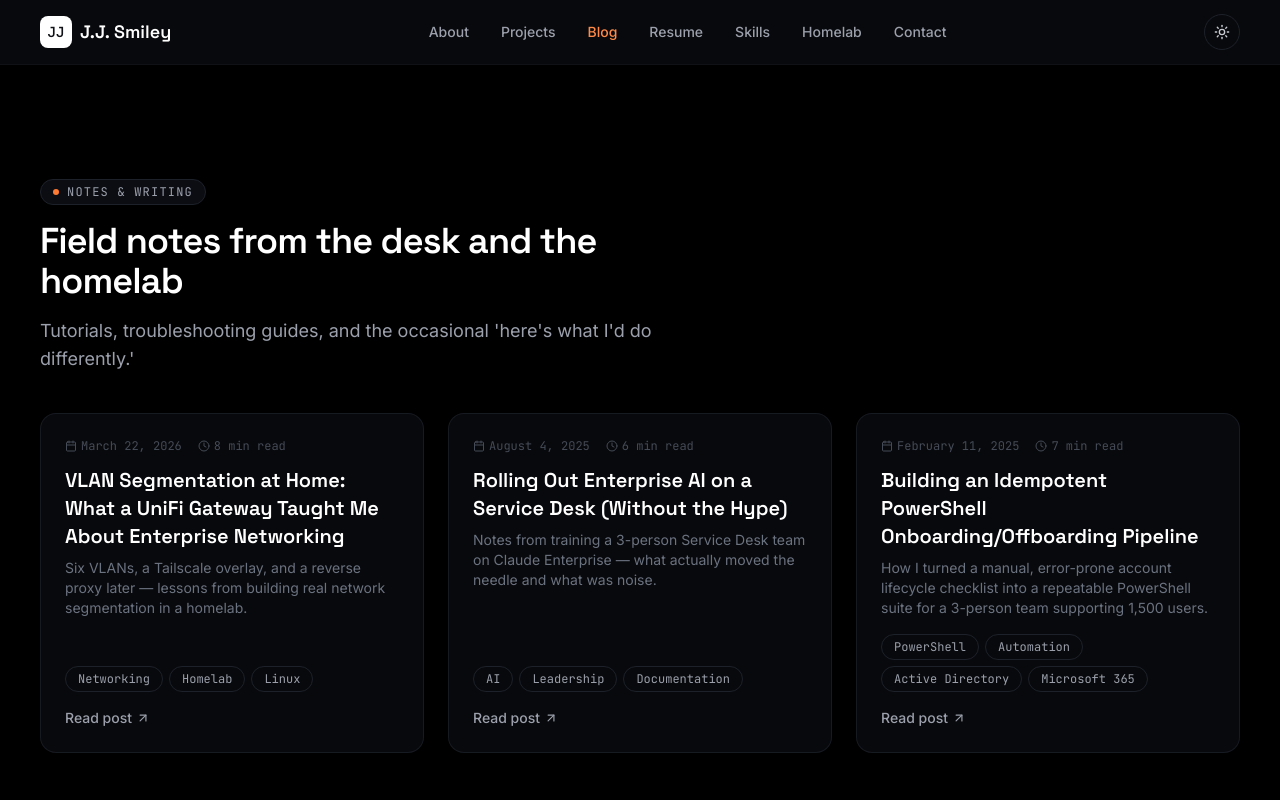
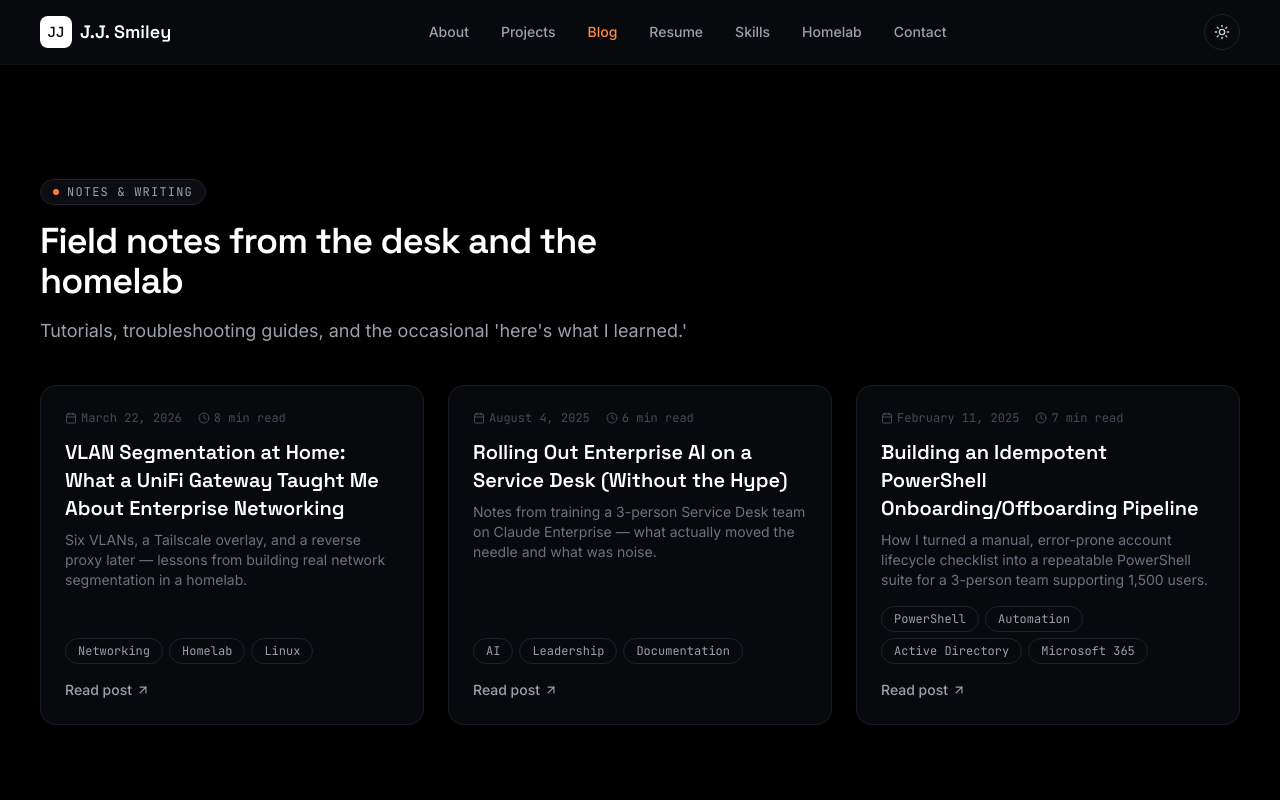
Before and after one commit to grandmasterjjs/Career-Portfolio, a Next.js app: page /blog in a window 1280 px wide. Shown: the top 800 px of the page. Built offline with nearby package versions, Linux system fonts and the light colour scheme.

Commit message:
Edited copy

```diff
--- a/src/app/blog/page.tsx
+++ b/src/app/blog/page.tsx
@@ -16,7 +16,7 @@ export default function BlogPage() {
         as="h1"
         eyebrow="Notes & Writing"
         title="Field notes from the desk and the homelab"
-        description="Tutorials, troubleshooting guides, and the occasional 'here's what I'd do differently.'"
+        description="Tutorials, troubleshooting guides, and the occasional 'here's what I learned.'"
       />
       <div className="mt-10 grid gap-6 md:grid-cols-2 lg:grid-cols-3">
         {posts.map((post) => (
--- a/src/components/home/FeaturedProjects.tsx
+++ b/src/components/home/FeaturedProjects.tsx
@@ -13,7 +13,7 @@ export function FeaturedProjects() {
         <SectionHeading
           eyebrow="Selected Work"
           title="Automation that gave time back to real teams"
-          description="A few of the projects behind the numbers — problem, solution, and what I'd do differently next time."
+          description="A few of the projects behind the numbers — problem, solution, and what I learned."
         />
         <Button href="/projects" variant="ghost" icon={<ArrowRight size={16} />} className="hidden sm:inline-flex">
           All projects
--- a/src/content/blog/powershell-onboarding-offboarding.mdx
+++ b/src/content/blog/powershell-onboarding-offboarding.mdx
@@ -65,6 +65,6 @@ Offboarding runs the same pattern in reverse: disable, strip group memberships (
 
 This suite, along with matching automation for AD reporting and license reconciliation, is a big part of why a 3-person team can maintain 90%+ SLA compliance while running below designed headcount. It's not glamorous work, but it's the kind of automation that pays for itself in the first week and keeps paying every week after.
 
-## What I'd do differently
+## What I learned
 
 If I rebuilt this today, I'd move the audit log out of flat files and into a lightweight database from day one — it works, but querying "show me every offboarding in the last quarter" is more painful than it needs to be. That's on the roadmap.
```
